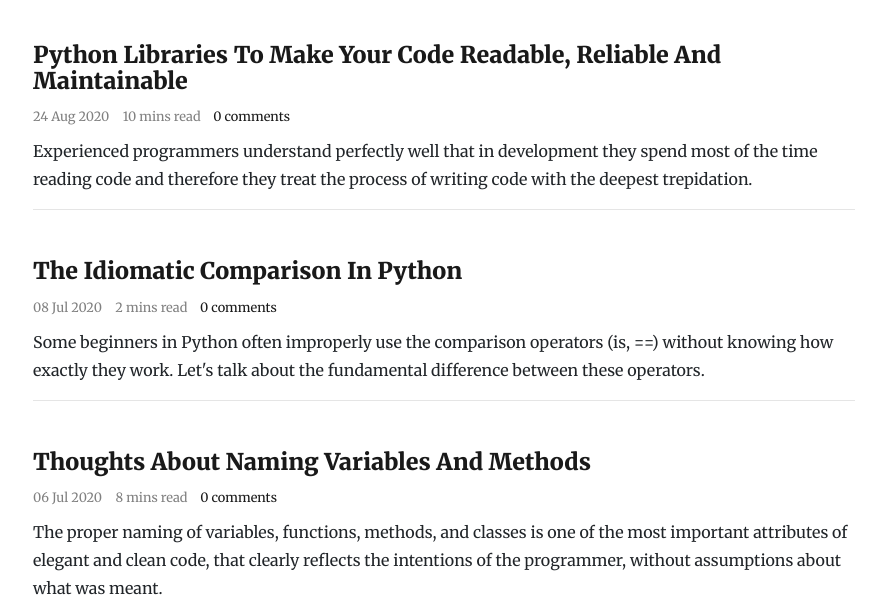
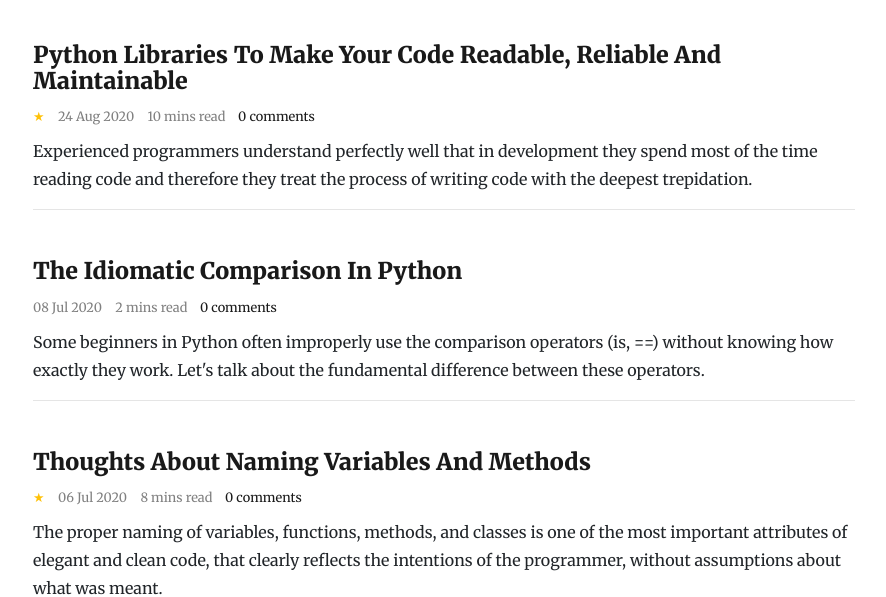
Before and after one commit to lk-geimfari/lk-geimfari.github.io, a Jekyll site: the page built from index.md, in a window 1280 px wide. Shown: the part 294-891 px from the top of the page, without its empty margins (196-1082 px from the left). Built offline with Jekyll 4.4.1, drawn with Linux system fonts in a browser that asks for light colours; nearby versions of some CDN libraries; comment, search, counter and statistics services are not loaded.

Commit message:
Add stars

```diff
--- a/_layouts/home.html
+++ b/_layouts/home.html
@@ -19,6 +19,9 @@
                         <h3>{{ post.title }}</h3>
                     </a>
                     <div id="smalls" class="justify-content-between">
+                        {% if post.starred %}
+                            <small class="star">★</small>
+                        {% endif %}
                         <small class="grey">{{ post.date|date_to_string }}</small>
                         <small class="grey">
                             {% assign words = post.content | number_of_words %}
--- a/assets/css/custom.css
+++ b/assets/css/custom.css
@@ -231,6 +231,10 @@
 
 .grey {
     color: grey;
+}
+
+.star {
+    color: #ffc107;
 }
 
 .content p {
```
Also changed, not shown: _posts/2020-07-06-a-few-thoughts-about-naming.md (+1 -0 lines), _posts/2020-08-24-python-libraries-to-make-your-code-readable-and-maintainable.md (+1 -0 lines).
